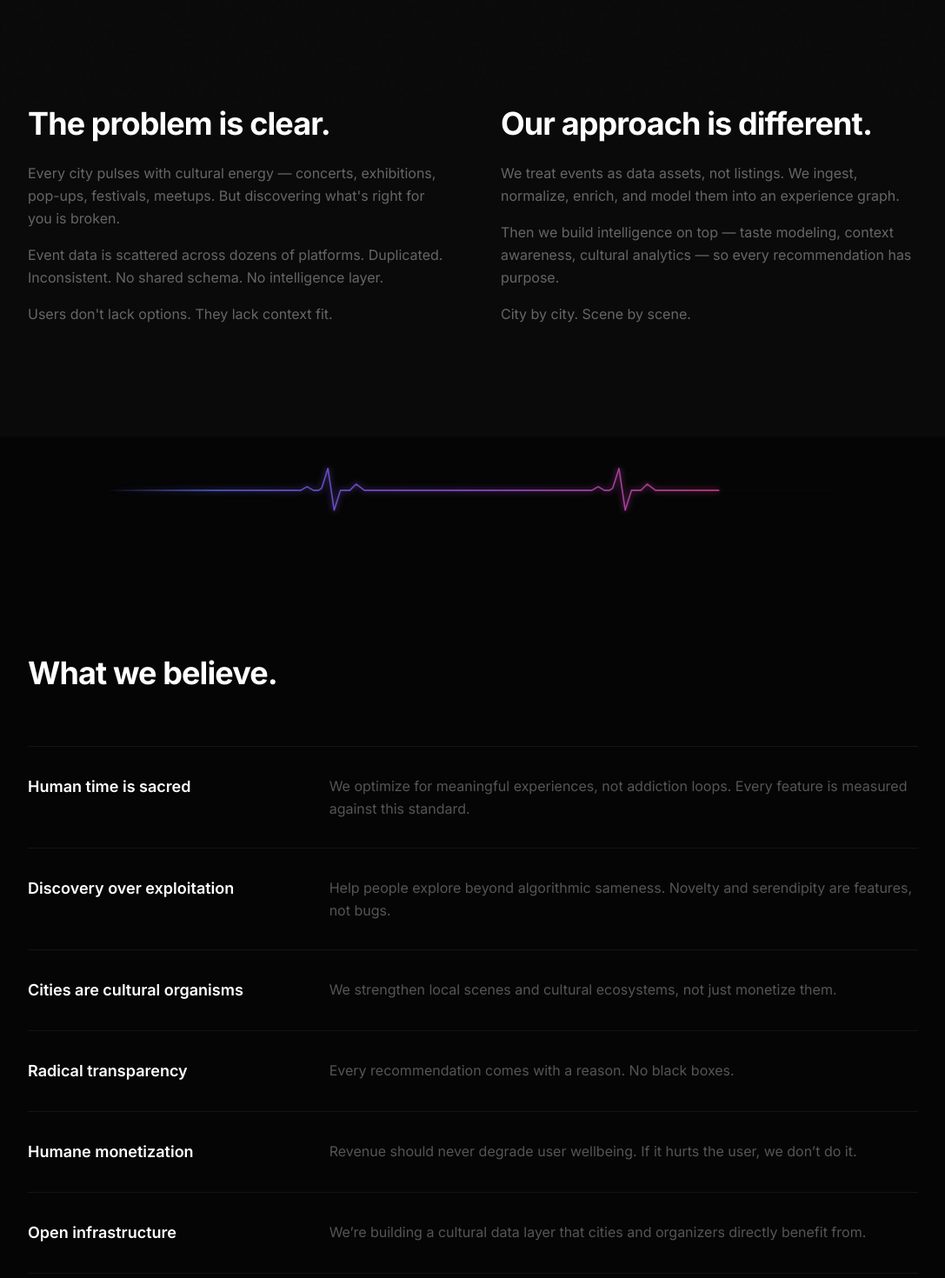
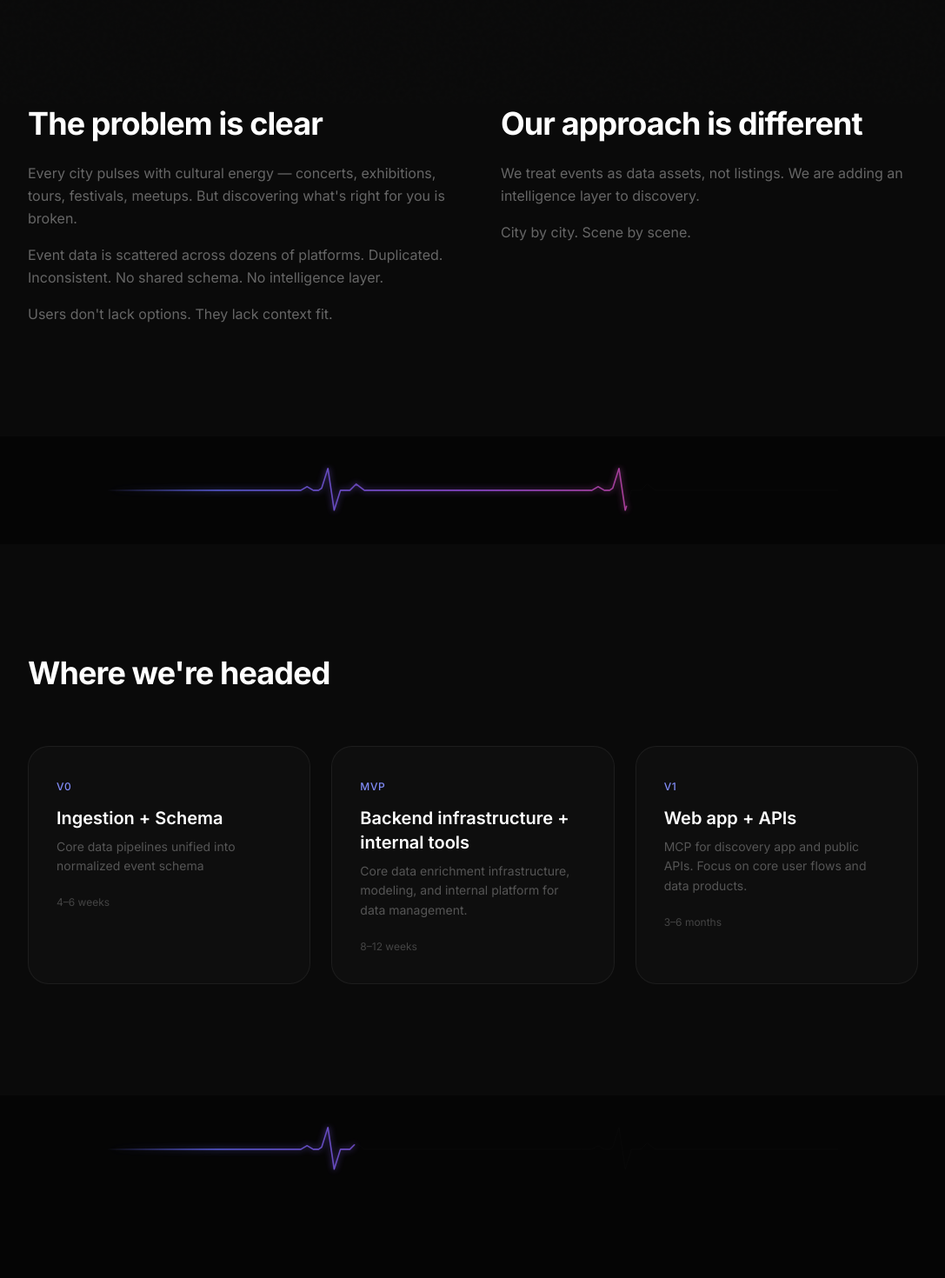
Before and after one commit to josegarciav/event-intelligence-platform, a Next.js app in the folder apps/landing/: page /event-intelligence-platform/about in a window 1280 px wide. Shown: the part 680-2150 px from the top of the page at 87% size, without its empty margins (96-1183 px from the left). Built offline with nearby package versions, Linux system fonts and the light colour scheme.

Commit message:
fix: landing page cleanup

```diff
--- a/apps/landing/src/app/about/page.tsx
+++ b/apps/landing/src/app/about/page.tsx
@@ -2,59 +2,33 @@
 
 import { motion } from "framer-motion";
 import PulseLine from "@/components/PulseLine";
-
-const valuesList = [
-  {
-    title: "Human time is sacred",
-    text: "We optimize for meaningful experiences, not addiction loops. Every feature is measured against this standard.",
-  },
-  {
-    title: "Discovery over exploitation",
-    text: "Help people explore beyond algorithmic sameness. Novelty and serendipity are features, not bugs.",
-  },
-  {
-    title: "Cities are cultural organisms",
-    text: "We strengthen local scenes and cultural ecosystems, not just monetize them.",
-  },
-  {
-    title: "Radical transparency",
-    text: "Every recommendation comes with a reason. No black boxes.",
-  },
-  {
-    title: "Humane monetization",
-    text: "Revenue should never degrade user wellbeing. If it hurts the user, we don\u2019t do it.",
-  },
-  {
-    title: "Open infrastructure",
-    text: "We\u2019re building a cultural data layer that cities and organizers directly benefit from.",
-  },
-];
 
 const milestones = [
   {
     phase: "v0",
     title: "Ingestion + Schema",
     timeline: "4\u20136 weeks",
-    description: "Core data pipeline and canonical event schema",
+    description: "Core data pipelines unified into normalized event schema",
   },
   {
     phase: "MVP",
-    title: "Discovery App",
+    title: "Backend infrastructure + internal tools",
     timeline: "8\u201312 weeks",
-    description: "First city-scale event intelligence application",
+    description: "Core data enrichment infrastructure, modeling, and internal platform for data management.",
   },
   {
     phase: "v1",
-    title: "Personalization",
+    title: "Web app + APIs",
     timeline: "3\u20136 months",
-    description: "Taste modeling and context-aware recommendations",
+    description: "MCP for discovery app and public APIs. Focus on core user flows and data products.",
   },
 ];
 
 const team = [
-  { role: "Data Engineer", focus: "Ingestion & Infrastructure" },
-  { role: "Data Scientist", focus: "Modeling & Experimentation" },
+  { role: "Data Engineer", focus: "Ingestion Pipelines" },
+  { role: "Data Scientist", focus: "Modeling & Experimentation Platform" },
   { role: "Backend / Platform Engineer", focus: "Platform & APIs" },
+  { role: "Security Engineer", focus: "Security & Compliance" },
 ];
 
 export default function AboutPage() {
@@ -75,7 +49,7 @@ export default function AboutPage() {
               Building the operating
               <br />
               system for{" "}
-              <span className="gradient-text">free time.</span>
+              <span className="gradient-text">free time</span>
             </h1>
           </motion.div>
           <motion.p
@@ -102,12 +76,12 @@ export default function AboutPage() {
               transition={{ duration: 0.6 }}
             >
               <h2 className="text-3xl md:text-4xl font-bold tracking-tight mb-6">
-                The problem is clear.
+                The problem is clear
               </h2>
               <div className="space-y-4 text-[#666] leading-relaxed">
                 <p>
                   Every city pulses with cultural energy &mdash; concerts,
-                  exhibitions, pop-ups, festivals, meetups. But discovering
+                  exhibitions, tours, festivals, meetups. But discovering
                   what&apos;s right for you is broken.
                 </p>
                 <p>
@@ -127,17 +101,12 @@ export default function AboutPage() {
               transition={{ duration: 0.6, delay: 0.1 }}
             >
               <h2 className="text-3xl md:text-4xl font-bold tracking-tight mb-6">
-                Our approach is different.
+                Our approach is different
               </h2>
               <div className="space-y-4 text-[#666] leading-relaxed">
                 <p>
-                  We treat events as data assets, not listings. We ingest,
-                  normalize, enrich, and model them into an experience graph.
-                </p>
-                <p>
-                  Then we build intelligence on top &mdash; taste modeling,
-                  context awareness, cultural analytics &mdash; so every
-                  recommendation has purpose.
+                  We treat events as data assets, not listings.
+                  We are adding an intelligence layer to discovery.
                 </p>
                 <p>City by city. Scene by scene.</p>
               </div>
@@ -148,7 +117,7 @@ export default function AboutPage() {
 
       <PulseLine />
 
-      {/* Values */}
+      {/* Values
       <section className="py-32 px-6">
         <div className="max-w-5xl mx-auto">
           <motion.h2
@@ -179,7 +148,7 @@ export default function AboutPage() {
             ))}
           </div>
         </div>
-      </section>
+      </section> */}
 
       {/* Roadmap */}
       <section className="py-32 px-6 bg-[#0a0a0a]">
@@ -191,7 +160,7 @@ export default function AboutPage() {
             transition={{ duration: 0.6 }}
             className="text-3xl md:text-4xl font-bold tracking-tight mb-16"
           >
-            Where we&apos;re headed.
+            Where we&apos;re headed
           </motion.h2>
 
           <div className="grid grid-cols-1 md:grid-cols-3 gap-6">
@@ -234,7 +203,7 @@ export default function AboutPage() {
             transition={{ duration: 0.6 }}
             className="text-3xl md:text-4xl font-bold tracking-tight mb-16"
           >
-            The team we&apos;re building.
+            The team we&apos;re building
           </motion.h2>
 
           <div className="grid grid-cols-1 sm:grid-cols-2 lg:grid-cols-3 gap-4">
--- a/apps/landing/src/app/careers/page.tsx
+++ b/apps/landing/src/app/careers/page.tsx
@@ -47,7 +47,7 @@ export default function CareersPage() {
             <h1 className="text-5xl md:text-7xl font-bold mt-6 tracking-tight leading-[1.05]">
               Build what
               <br />
-              <span className="gradient-text">matters.</span>
+              <span className="gradient-text">matters</span>
             </h1>
           </motion.div>
           <motion.p
@@ -73,7 +73,7 @@ export default function CareersPage() {
             transition={{ duration: 0.6 }}
             className="text-3xl md:text-4xl font-bold tracking-tight mb-8"
           >
-            How we work.
+            How we work
           </motion.h2>
 
           <motion.p
@@ -117,7 +117,7 @@ export default function CareersPage() {
             transition={{ duration: 0.6 }}
             className="text-3xl md:text-4xl font-bold tracking-tight mb-16"
           >
-            Open roles.
+            Open roles
           </motion.h2>
 
           <div className="border-t border-white/[0.06]">
@@ -160,8 +160,7 @@ export default function CareersPage() {
             className="mt-16 text-center"
           >
             <p className="text-[#555] mb-6">
-              Don&apos;t see your role? We&apos;re always looking for
-              exceptional people.
+              Don&apos;t see your role? Reach out!
             </p>
             <Link href="/early-access" className="inline-block px-8 py-4 bg-white text-black font-medium rounded-full hover:bg-white/90 transition-all duration-300 text-sm">
               Send Open Application
--- a/apps/landing/src/app/layout.tsx
+++ b/apps/landing/src/app/layout.tsx
@@ -10,9 +10,9 @@ const inter = Inter({
 });
 
 export const metadata: Metadata = {
-  title: "Pulsecity — Help humans spend their free time better",
+  title: "Pulsecity — Help humans spend their free time, better",
   description:
-    "A city-scale intelligence platform that transforms fragmented event data into personalized, free-time recommendations and analytics.",
+    "Fly through your city. Feel its pulse.",
   keywords: [
     "events",
     "intelligence",
--- a/apps/landing/src/app/page.tsx
+++ b/apps/landing/src/app/page.tsx
@@ -1,10 +1,10 @@
 import Hero from "@/components/Hero";
 import ProblemStatement from "@/components/ProblemStatement";
 import PulseLine from "@/components/PulseLine";
-import BentoGrid from "@/components/BentoGrid";
+// import BentoGrid from "@/components/BentoGrid";
 import ForPeople from "@/components/ForPeople";
 import ForBusiness from "@/components/ForBusiness";
-import Pipeline from "@/components/Pipeline";
+// import Pipeline from "@/components/Pipeline";
 import Metrics from "@/components/Metrics";
 import Values from "@/components/Values";
 import CallToAction from "@/components/CallToAction";
@@ -15,11 +15,11 @@ export default function Home() {
       <Hero />
       <ProblemStatement />
       <PulseLine />
-      <BentoGrid />
+      {/* <BentoGrid /> */}
       <ForPeople />
       <PulseLine />
       <ForBusiness />
-      <Pipeline />
+      {/* <Pipeline /> */}
       <Metrics />
       <Values />
       <CallToAction />
--- a/apps/landing/src/app/product/page.tsx
+++ b/apps/landing/src/app/product/page.tsx
@@ -1,66 +1,8 @@
 "use client";
 
 import { motion } from "framer-motion";
-import {
-  Zap,
-  Database,
-  Brain,
-  Globe,
-  Compass,
-  MapPin,
-  Users,
-  Shield,
-} from "lucide-react";
+import { Compass, MapPin, Users, Shield } from "lucide-react";
 import PulseLine from "@/components/PulseLine";
-
-const capabilities = [
-  {
-    category: "Ingestion",
-    icon: Globe,
-    items: [
-      "50+ source connectors",
-      "API feed processing",
-      "Resilient data collection",
-    ],
-  },
-  {
-    category: "Processing",
-    icon: Database,
-    items: [
-      "Canonical event schema",
-      "Intelligent deduplication",
-      "Temporal normalization",
-    ],
-  },
-  {
-    category: "Intelligence",
-    icon: Brain,
-    items: [
-      "ML-powered enrichment",
-      "Taxonomy classification",
-      "Price signal extraction",
-    ],
-  },
-  {
-    category: "Serving",
-    icon: Zap,
-    items: [
-      "REST & GraphQL APIs",
-      "Recommendation engine",
-      "Search & filtering",
-    ],
-  },
-];
-
-const techStack = [
-  { layer: "Ingestion", tools: "Python, Playwright, Airflow" },
-  { layer: "Processing", tools: "Pydantic, spaCy, LLM assist" },
-  { layer: "Storage", tools: "Postgres, S3, pgvector" },
-  { layer: "Intelligence", tools: "ML, embeddings, implicit feedback" },
-  { layer: "Serving", tools: "FastAPI, GraphQL, Redis, CDN" },
-  { layer: "Clients", tools: "Next.js, Flutter, React Native" },
-  { layer: "DevOps", tools: "Docker, Terraform, GitHub Actions" },
-];
 
 const peopleFeatures = [
   {
@@ -139,7 +81,7 @@ export default function ProductPage() {
             <h1 className="text-5xl md:text-7xl font-bold mt-6 tracking-tight leading-[1.05]">
               The intelligence
               <br />
-              layer for <span className="gradient-text">events.</span>
+              layer for <span className="gradient-text">events</span>
             </h1>
           </motion.div>
           <motion.p
@@ -169,7 +111,7 @@ export default function ProductPage() {
               For People
             </span>
             <h2 className="text-3xl md:text-5xl font-bold mt-4 tracking-tight">
-              Your city, understood.
+              Your city, understood
             </h2>
             <p className="text-[#666] text-lg mt-6 max-w-2xl leading-relaxed">
               Whether you&apos;re a time-poor professional, a culture seeker, an
@@ -221,12 +163,12 @@ export default function ProductPage() {
               For Business
             </span>
             <h2 className="text-3xl md:text-5xl font-bold mt-4 tracking-tight">
-              Cultural intelligence at scale.
+              Cultural intelligence insights
             </h2>
             <p className="text-[#666] text-lg mt-6 max-w-2xl leading-relaxed">
               Event organizers, venues, city councils, tourism boards, ticketing
               platforms, and brands get unprecedented visibility into cultural
-              demand and audience behavior.
+              demand and audience behavior to tailor their offerings.
             </p>
           </motion.div>
 
@@ -255,9 +197,9 @@ export default function ProductPage() {
         </div>
       </section>
 
-      <PulseLine />
+      {/* <PulseLine /> */}
 
-      {/* Capabilities */}
+      {/* Capabilities
       <section className="py-32 px-6 bg-[#0a0a0a]">
         <div className="max-w-5xl mx-auto">
           <motion.h2
@@ -302,9 +244,9 @@ export default function ProductPage() {
             })}
           </div>
         </div>
-      </section>
+      </section> */}
 
-      {/* Tech Stack */}
+      {/* Tech Stack
       <section className="py-32 px-6">
         <div className="max-w-5xl mx-auto">
           <motion.h2
@@ -335,7 +277,7 @@ export default function ProductPage() {
             ))}
           </div>
         </div>
-      </section>
+      </section> */}
     </main>
   );
 }
--- a/apps/landing/src/components/Footer.tsx
+++ b/apps/landing/src/components/Footer.tsx
@@ -9,7 +9,7 @@ const footerLinks = {
     { label: "Features", href: "/product" },
     { label: "For People", href: "/product#people" },
     { label: "For Business", href: "/product#business" },
-    { label: "API", href: "/product#business" },
+    // { label: "API", href: "/product#business" },
   ],
   Company: [
     { label: "About", href: "/about" },
--- a/apps/landing/src/components/ForBusiness.tsx
+++ b/apps/landing/src/components/ForBusiness.tsx
@@ -44,9 +44,9 @@ const audiences = [
   "Event Organizers",
   "Venues & Promoters",
   "City Councils",
-  "Tourism Boards",
+  "Tour Providers",
   "Ticketing Platforms",
-  "Experiential Brands",
+  "Travel Agencies",
 ];
 
 function FallingBlock({
@@ -213,10 +213,10 @@ export default function ForBusiness() {
           <h2 className="text-4xl md:text-5xl font-bold mt-4 tracking-tight">
             Intelligence,
             <br />
-            <span className="gradient-text">not guesswork.</span>
+            <span className="gradient-text">not guesswork</span>
           </h2>
           <p className="text-[#666] text-lg mt-6 max-w-2xl mx-auto">
-            Event organizers, venues, city councils, and brands get
+            Event organizers, venues, tour providers, and travel agencies get
             unprecedented visibility into cultural demand and audience behavior.
           </p>
         </motion.div>
--- a/apps/landing/src/components/ForPeople.tsx
+++ b/apps/landing/src/components/ForPeople.tsx
@@ -11,7 +11,7 @@ const personas = [
   {
     title: "Culture Seekers",
     description:
-      "Discover hidden gems and underground scenes tailored to your taste.",
+      "Discover our 'Surprise Me' feature for serendipitous finds tailored to your vibe.",
   },
   {
     title: "Expats & Newcomers",
@@ -21,14 +21,14 @@ const personas = [
   {
     title: "Social Planners",
     description:
-      "Plan perfect group outings that work for everyone.",
+      "Plan perfect itineraries that work for everyone.",
   },
 ];
 
 const highlights = [
   "Context-aware recs",
   "Mood matching",
-  "Social planning",
+  "Itinerary builder",
   "Transparent AI",
 ];
 
@@ -51,7 +51,7 @@ export default function ForPeople() {
             <h2 className="text-4xl md:text-5xl font-bold mt-4 mb-6 tracking-tight">
               Discovery,
               <br />
-              not listings.
+              not listings
             </h2>
             <p className="text-[#666] text-lg leading-relaxed max-w-md">
               Stop scrolling through endless event lists. Pulsecity understands
--- a/apps/landing/src/components/Hero.tsx
+++ b/apps/landing/src/components/Hero.tsx
@@ -100,9 +100,9 @@ export default function Hero() {
         >
           Help humans spend
           <br />
-          their free time
+          their free time,
           <br />
-          <span className="gradient-text">better.</span>
+          <span className="gradient-text">better</span>
         </motion.h1>
 
         <motion.p
--- a/apps/landing/src/components/Values.tsx
+++ b/apps/landing/src/components/Values.tsx
@@ -23,8 +23,8 @@ const values = [
     description: "Explain why something is suggested. Always.",
   },
   {
-    title: "Humane monetization",
-    description: "Revenue should never degrade user wellbeing.",
+    title: "Personal growth",
+    description: "Travel enlightens our soul.",
   },
   {
     title: "Open cultural infrastructure",
@@ -50,7 +50,7 @@ export default function Values() {
           <h2 className="text-4xl md:text-5xl font-bold mt-4 tracking-tight">
             Built on
             <br />
-            <span className="gradient-text">principles.</span>
+            <span className="gradient-text">principles</span>
           </h2>
         </motion.div>
 
```
